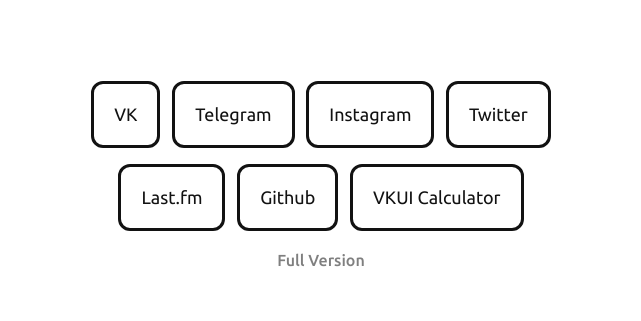
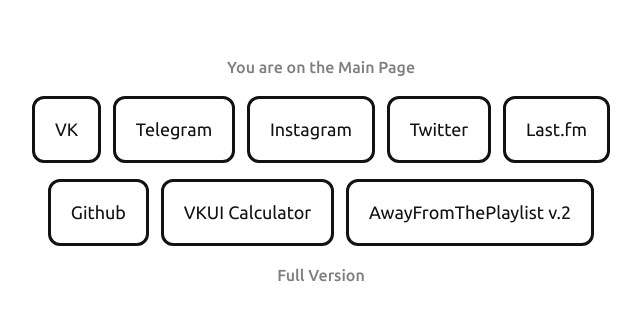
Before and after one commit to SecondThundeR/archived-landing-page, a plain HTML site: page simplyfied/index.html in a window 1280 px wide. Shown: the part 229-550 px from the top of the page, without its empty margins (319-960 px from the left). Drawn offline with Linux system fonts and the light colour scheme.

Commit message:
Update
- Simplifed Page:
  - Added all changes from main page (new buttons and fixed links)
  - Added second div
  - Added same transition as on main page
  - Changed hover color for buttons
- Main Page:
  - Switching animation is now smoother

```diff
--- a/simplyfied/index.html
+++ b/simplyfied/index.html
@@ -5,7 +5,7 @@
     <meta name="viewport" content="width=device-width, initial-scale=1.0">
     <meta name="description" content="SecondThundeR's Landing Page (Simplyfied)">
     <link rel="canonical" href="http://secondthunder.github.io/simplyfied">
-    <title>Project Nemesis</title>
+    <title>Project Nemesis (Simplyfied)</title>
 
     <!-- Favicons -->
     <link rel="apple-touch-icon" sizes="180x180" href="../favicons/main/apple-touch-icon.png">
@@ -26,18 +26,33 @@
     <script src="script.js"></script>
   </head>
   <body>
-    <div id="flex-container">
-      <div id="flex-elements">
+    <div id="hostCont">
+      <div id="mainCont" class="visible">
+        <div id="mainCont-elements">
+          <a>You are on the Main Page</a>
           <div class="buttons-block">
-          <a href="https://vk.com/SecondThundeR"><button>VK</button></a>
-          <a href="tg://resolve?domain=SecondThundeR"><button>Telegram</button></a>
+            <a href="https://vk.com/secondthunder"><button>VK</button></a>
+            <a href="tg://resolve?domain=secondthunder"><button>Telegram</button></a>
             <a href="https://instagram.com/AwayFromGalaxy"><button>Instagram</button></a>
             <a href="https://twitter.com/scndthndr"><button>Twitter</button></a>
             <a href="https://last.fm/ru/user/AwayFromGalaxy"><button>Last.fm</button></a>
             <a href="https://github.com/SecondThundeR"><button>Github</button></a>
             <a href="https://secondthunder.github.io/vkui-calc"><button>VKUI Calculator</button></a>
+            <a id="showPlaylistDiv" onclick="showPlaylistDiv()"><button>AwayFromThePlaylist v.2</button></a>
           </div>
-        <span><a id="textButton" href="../">Full Version</a></span>
+          <span><a class="textButton" href="../">Full Version</a></span>
+        </div>
+      </div>
+      <div id="playCont" class="hidden">
+        <div id="playCont-elements">
+          <a>You are on the AwayFromThePlaylist Page</a>
+          <div class="buttons-block-p">
+            <a href="https://music.apple.com/ru/playlist/awayfromtheplaylist-v-2/pl.u-11zBX41tNWvazY7?l=en"><button id="button">Apple Music</button></a>
+            <a href="https://open.spotify.com/playlist/0pbiT1B1enVz4ZZ4ISreYo?si=9rwQTa64S-ewbWJrKiiSoQ"><button id="button">Spotify</button></a>
+            <a href="https://vk.com/audio_playlist178526576_50_1258378789b8347854"><button id="button">VK</button></a>
+          </div>
+          <span><a id="showPlaylistDiv" class="textButton" onclick="showPlaylistDiv()">Back to Main Page</a></span>
+        </div>
       </div>
     </div>
   </body>
--- a/simplyfied/script.js
+++ b/simplyfied/script.js
@@ -1 +1,29 @@
 'use strict'
+let div1IsShown = true;
+
+async function showPlaylistDiv() {
+  let container = document.getElementById('hostCont');
+  let div1 = document.getElementById('mainCont');
+  let div2 = document.getElementById('playCont');
+  let divs = [div1, div2];
+
+  if (div1IsShown) {
+      div1.classList.remove('visible');
+      div1.classList.add('hidden');
+      await new Promise(r => setTimeout(r, 250));
+      container.insertBefore(divs[1], divs[0]);
+      await new Promise(r => setTimeout(r, 25));
+      div2.classList.remove('hidden');
+      div2.classList.add('visible');
+      div1IsShown = false;
+  } else {
+      div2.classList.remove('visible');
+      div2.classList.add('hidden');
+      await new Promise(r => setTimeout(r, 250));
+      container.insertBefore(divs[0], divs[1]);
+      await new Promise(r => setTimeout(r, 25));
+      div1.classList.remove('hidden');
+      div1.classList.add('visible');
+      div1IsShown = true;
+  }
+}
--- a/simplyfied/style.css
+++ b/simplyfied/style.css
@@ -16,7 +16,18 @@
     user-select: none;
 }
 
-#flex-container {
+#hostCont {
+    position: absolute;
+    top: 0;
+    bottom: 0;
+    left: 0;
+    right: 0;
+    width: 100%;
+    height: 100%;
+}
+
+#mainCont,
+#playCont {
     display: flex;
     box-sizing: border-box;
     justify-content: center;
@@ -25,9 +36,27 @@
     flex-direction: column;
     height: 100%;
     padding: 16px;
+    -webkit-transition: all .25s ease-out;
+    -moz-transition: all .25s ease-out;
+    -o-transition: all .25s ease-out;
+    -ms-transition: all .25s ease-out;
+    transition: all .25s ease-out;
 }
 
-#flex-elements {
+#mainCont.visible,
+#playCont.visible {
+    opacity: 1;
+    visibility: visible;
+}
+
+#mainCont.hidden,
+#playCont.hidden {
+    opacity: 0;
+    visibility: hidden;
+}
+
+#mainCont-elements,
+#playCont-elements {
     display: flex;
     align-items: center;
     justify-content: center;
@@ -40,6 +69,13 @@
 
 .buttons-block {
     width: 60%;
+    margin-top: 12px;
+    margin-bottom: 12px;
+}
+
+.buttons-block-p {
+    width: 100%;
+    margin-top: 12px;
     margin-bottom: 12px;
 }
 
@@ -166,7 +202,7 @@ button:hover {
         color: var(--color-text-button);
     }
 
-    a#textButton:hover {
+    a.textButton:hover {
         color: var(--color-accent);
     }
 
@@ -176,7 +212,7 @@ button:hover {
     }
 
     button:hover {
-        background-color: var(--color-accent);
+        background-color: var(--font-color);
         color: var(--hover-color);
     }
 }
@@ -202,7 +238,7 @@ button:hover {
         color: var(--color-text-button);
     }
 
-    a#textButton:hover {
+    a.textButton:hover {
         color: var(--color-accent);
     }
 
@@ -212,7 +248,7 @@ button:hover {
     }
 
     button:hover {
-        background-color: var(--color-accent);
-        color: var(--hover-color);
+        background-color: var(--hover-color);
+        color: var(--background-color);
     }
 }
--- a/style.css
+++ b/style.css
@@ -90,11 +90,11 @@
     flex-direction: column;
     height: 100%;
     padding: 16px;
-    -webkit-transition: all .15s ease-out;
-    -moz-transition: all .15s ease-out;
-    -o-transition: all .15s ease-out;
-    -ms-transition: all .15s ease-out;
-    transition: all .15s ease-out;
+    -webkit-transition: all .25s ease-out;
+    -moz-transition: all .25s ease-out;
+    -o-transition: all .25s ease-out;
+    -ms-transition: all .25s ease-out;
+    transition: all .25s ease-out;
 }
 
 #mainCont.visible,
@@ -109,7 +109,8 @@
     visibility: hidden;
 }
 
-#mainCont-elements, #playCont-elements {
+#mainCont-elements,
+#playCont-elements {
     display: flex;
     align-items: center;
     justify-content: center;
```
Also changed, not shown: script.js (+4 -4 lines). Lines whose indentation alone changed are shown as unchanged.
